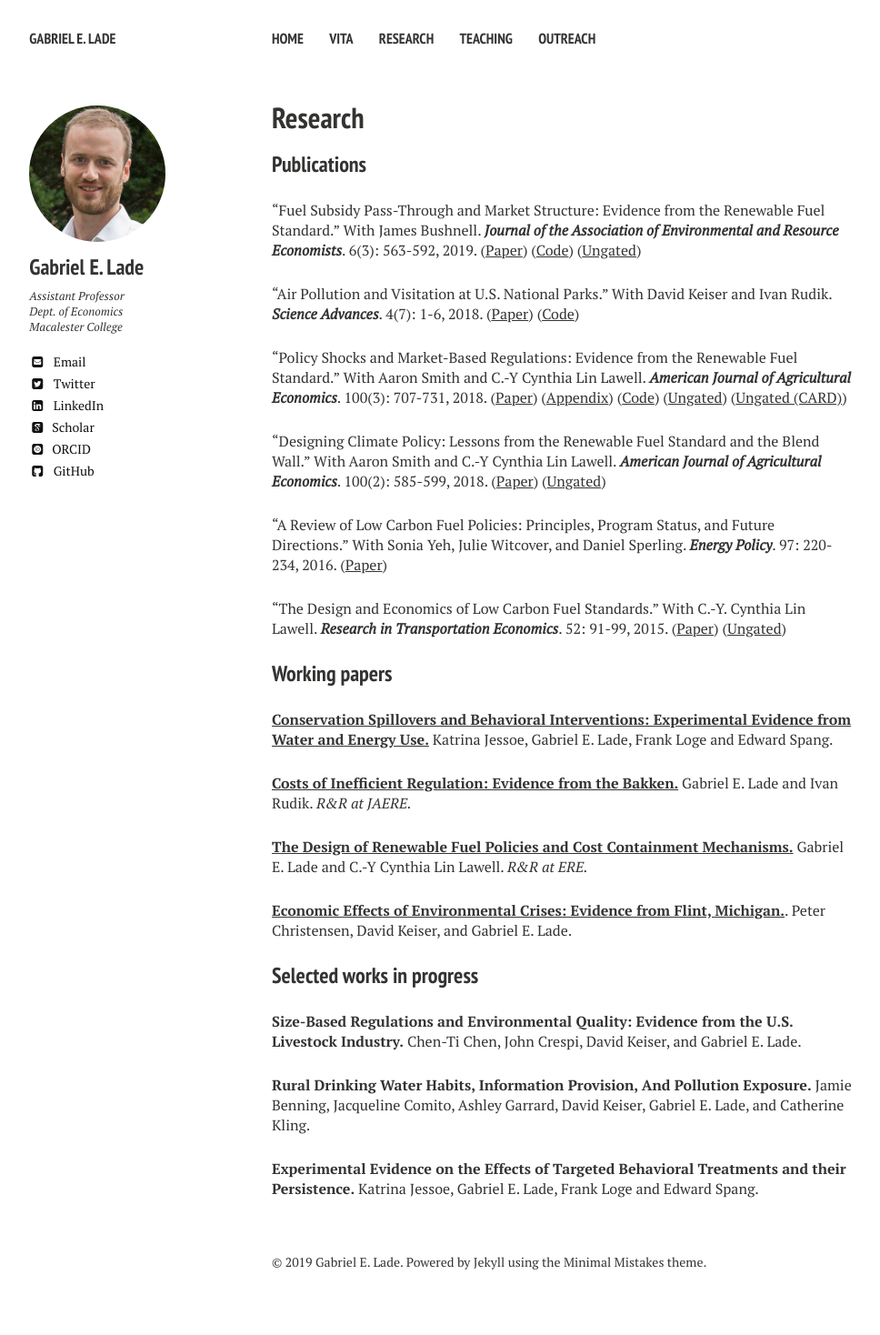
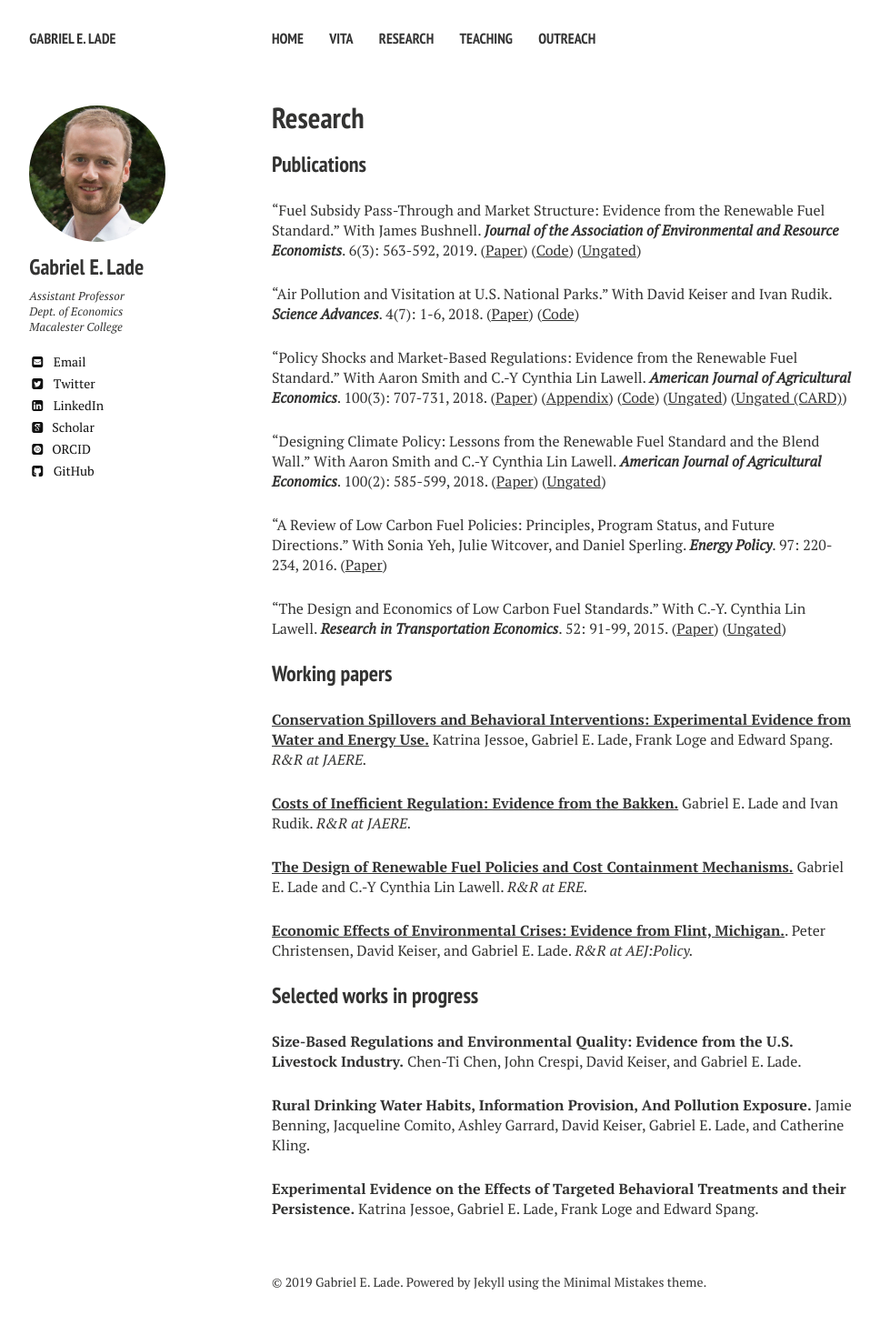
Before and after one commit to gabe-lade/gabe-lade.github.io, a Jekyll site: the page built from research.md, in a window 1280 px wide. Shown: the whole page at 91% size, without its empty margins (21-989 px from the left). Built offline with Jekyll 4.4.1, drawn with Linux system fonts in a browser that asks for light colours; nearby versions of some CDN libraries; some web fonts are replaced; before the commit the page ends 1446 px from its top, so only the background shows below that.

Commit message:
Update research.md

```diff
--- a/research.md
+++ b/research.md
@@ -43,7 +43,7 @@ url: /research/
 ### Working papers
 
 __[Conservation Spillovers and Behavioral Interventions: Experimental Evidence from Water and Energy Use.](https://rawcdn.githack.com/gabe-lade/MyFiles/acb76ec446978f2cec4e8a87938627d124dcca1e/klls-spillovers.pdf)__
-Katrina Jessoe, Gabriel E. Lade, Frank Loge and Edward Spang.
+Katrina Jessoe, Gabriel E. Lade, Frank Loge and Edward Spang.  <i> R&R at JAERE. </i>
 
 __[Costs of Inefficient Regulation: Evidence from the Bakken.](https://rawcdn.githack.com/gabe-lade/MyFiles/7776443475e06d3d311fa48cc7bc35c4f453ea14/lade-rudik-ndflare.pdf)__
 Gabriel E. Lade and Ivan Rudik. <i> R&R at JAERE. </i>
@@ -52,7 +52,7 @@ __[The Design of Renewable Fuel Policies and Cost Containment Mechanisms.](https
 Gabriel E. Lade and C.-Y Cynthia Lin Lawell.  <i> R&R at ERE. </i>
 
 __[Economic Effects of Environmental Crises: Evidence from Flint, Michigan.](https://rawcdn.githack.com/gabe-lade/MyFiles/324fc89b801b10bffcc2193a45422a50d047bd02/Flint_CKL.pdf)__.
-Peter Christensen, David Keiser, and Gabriel E. Lade.
+Peter Christensen, David Keiser, and Gabriel E. Lade. <i> R&R at AEJ:Policy. </i>
 
 
 ### Selected works in progress
```
